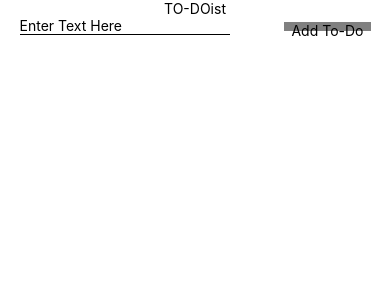
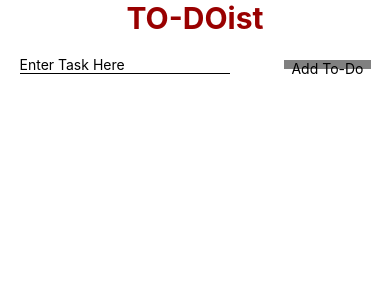
Before and after one commit to zed-shawn/TSwContext, a React Native app: screen / in a window 390 px wide. Shown: the top 300 px of the page. Built offline with nearby package versions, Linux system fonts and the light colour scheme.

Commit message:
UI overhaul, flatlist added

```diff
--- a/App.tsx
+++ b/App.tsx
@@ -1,15 +1,28 @@
-import React, {FC} from 'react';
-import {View, Text, StyleSheet} from 'react-native';
+import React, {FC, useState} from 'react';
+import {View, Text, StyleSheet, FlatList} from 'react-native';
 import TextInputComp from './components/textInput';
 import ButtonComp from './components/button';
+import ListTile from './components/listTile';
+
+interface DataStorage {
+  goal: string;
+}
 
 const App: FC = () => {
+  const [addValue, setAddValue] = useState<string>('');
+  const [data, addData] = useState<DataStorage[]>([]);
   const addHandler = (): void => {
-    console.log('clicked');
+    const copy: DataStorage[] = data;
+    const arr: DataStorage = {goal: addValue};
+    setAddValue('');
+    copy.push(arr);
+    addData(copy);
   };
+
+
   return (
     <View style={styles.root}>
-      <Text>TO-DOist</Text>
+      <Text style={styles.header}>TO-DOist</Text>
       <View
         style={{
           flexDirection: 'row',
@@ -17,8 +30,19 @@ const App: FC = () => {
           justifyContent: 'space-between',
           width: '90%',
         }}>
-        <TextInputComp placeholder="Enter Text Here" />
+        <TextInputComp
+          placeholder="Enter Task Here"
+          setter={setAddValue}
+          value={addValue}
+        />
         <ButtonComp title="Add To-Do" onPress={addHandler} />
+      </View>
+      <View style={{marginTop: '10%'}}>
+        <FlatList
+          data={data}
+          renderItem={({item}) => <ListTile goal={item.goal} />}
+          keyExtractor={item => item.goal}
+        />
       </View>
     </View>
   );
@@ -29,6 +53,12 @@ const styles = StyleSheet.create({
     flex: 1,
     alignItems: 'center',
   },
+  header: {
+    fontSize: 30,
+    marginBottom: '5%',
+    fontWeight: 'bold',
+    color: '#900',
+  },
 });
 
 export default App;
```
